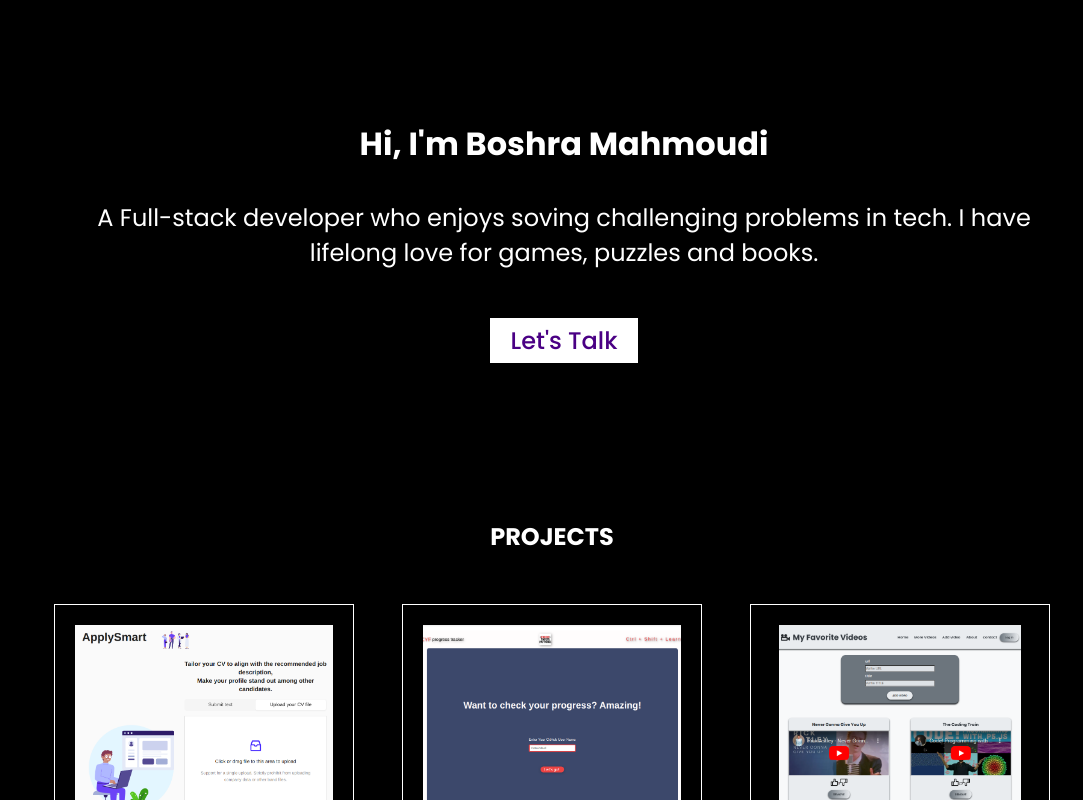
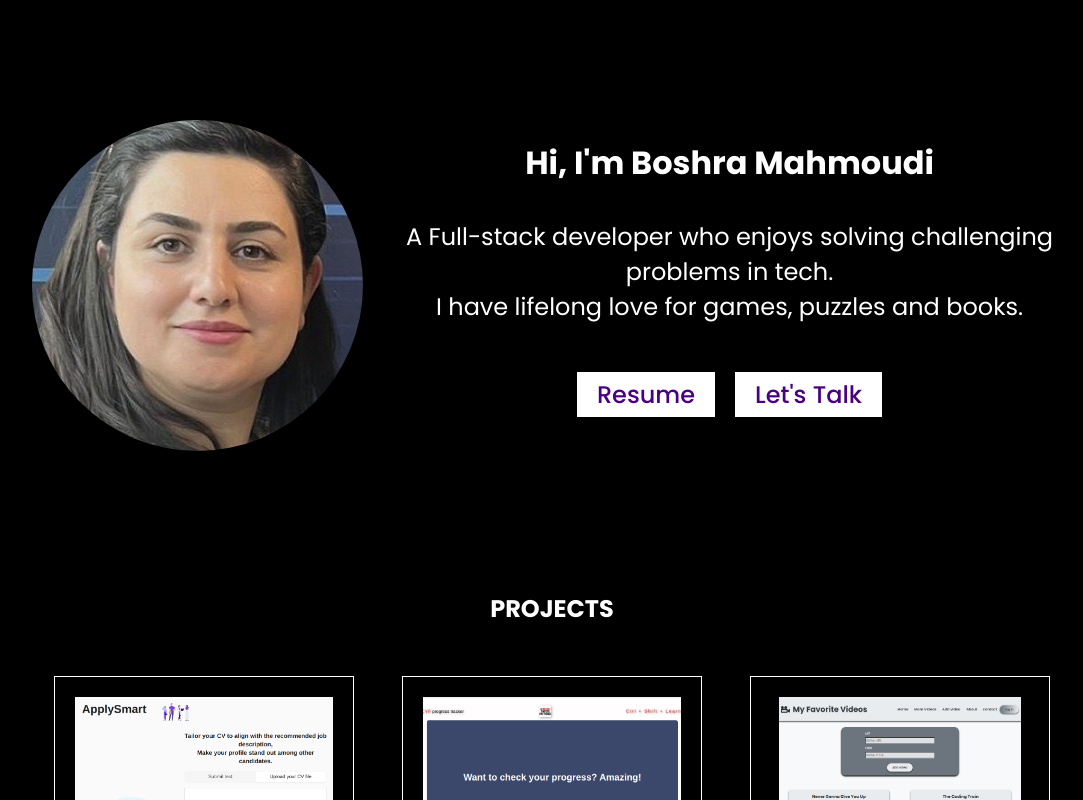
Before and after one commit to BoshraM/my-portfolio, a React (Create React App) app: page / in a window 1280 px wide. Shown: the top 800 px of the page, without its empty margins (88-1171 px from the left). Built offline with nearby package versions, Linux system fonts and the light colour scheme.

Commit message:
add social media link to footer

```diff
--- a/src/App.js
+++ b/src/App.js
@@ -1,6 +1,7 @@
 import { Hero } from "./components/Hero/Hero";
 import { Projects } from "./components/Projects";
 import { Contact } from "./components/Contact";
+import { Footer } from "./components/Footer/Footer";
 
 
 function App() {
@@ -14,6 +15,7 @@ function App() {
       <Hero />
       <Projects />
       <Contact />
+      <Footer />
 
     </div>
 
--- /dev/null
+++ b/src/components/Footer/Footer.js
@@ -0,0 +1,30 @@
+import { AiFillLinkedin } from "react-icons/ai";
+import { AiFillGithub } from "react-icons/ai";
+import { AiOutlineMail } from "react-icons/ai";
+import "./footer.css"
+
+export const Footer = () => {
+
+    return (
+        <section className="footer">
+
+
+                <div className="footer_socials flex">
+                    <a href="https://www.linkedin.com/in/boshra-mahmoudi/" target="blank" aria-label="icons to navigate to linkedin">
+                        <AiFillLinkedin className='icon' />
+                    </a>
+                    <a href="https://github.com/BoshraM" target="blank" aria-label="icons to navigate to github">
+                        <AiFillGithub className="icon" />
+                    </a>
+                    <a href="mailto:gbBoshra@gmail.com" target="_blank" aria-label="icons to navigate to email" rel="noreferrer">
+                        <AiOutlineMail className='icon' />
+                    </a>
+            </div>
+
+                {/* <div className="resume">
+                    <button className="about_btn" onClick={handleCVButtonClick}>Resume</button>
+                 </div> */}
+
+        </section >
+    )
+}
--- /dev/null
+++ b/src/components/Footer/footer.css
@@ -0,0 +1,4 @@
+.footer {
+    display: flex;
+    justify-content: center;
+}
--- a/src/components/Hero/Hero.js
+++ b/src/components/Hero/Hero.js
@@ -20,39 +20,18 @@ export const Hero = () => {
                     <img src={picture} alt="" className="hero_img" />
                 </div>
             <div className="description">
-               <h1>Hi, I'm Boshra Mahmoudi</h1>  <p>A Full-stack developer who enjoys soving challenging problems in tech. I have lifelong love for games, puzzles and books.</p>
-                <button className="profile_btn"><a href="mailto:gbBoshra@gmail.com" target="_blank" aria-label="Let's Talk" rel="noreferrer" className="profile_link">Let's Talk</a> </button>
-
+               <h1>Hi, I'm Boshra Mahmoudi</h1>  <p>A Full-stack developer who enjoys solving challenging problems in tech.<br/> I have lifelong love for games, puzzles and books.</p>
+                <div className="profile_button_container">
+                    <button className="profile_btn" onClick={handleCVButtonClick}>Resume</button>
+                    <button className="profile_btn"><a href="mailto:gbBoshra@gmail.com" target="_blank" aria-label="Let's Talk" rel="noreferrer" className="profile_link">Let's Talk</a> </button>
+                </div>
             </div>
-
-                {/*
-                <div className="profile_content">
-                    <p className="profile_name">Boshra Mahmoudi</p>
-
-                    <p className="profile_role">Software Developer</p>
-                    </div>
-                <div className="hero_socials flex">
-                    <a href="https://www.linkedin.com/in/boshra-mahmoudi/" target="blank" aria-label="icons to navigate to linkedin">
-                        <AiFillLinkedin className='icon' />
-                    </a>
-                    <a href="https://github.com/BoshraM" target="blank" aria-label="icons to navigate to github">
-                        <AiFillGithub className="icon" />
-                    </a>
-                    <a href="mailto:gbBoshra@gmail.com" target="_blank" aria-label="icons to navigate to email" rel="noreferrer">
-                        <AiOutlineMail className='icon' />
-                    </a>
-
-            </div>
-                <div className="about_content">
-                    <h1>About Me</h1>
-
-                </div>
-                <div className="about_link">
+                {/* <div className="about_link">
 
                     <button className="about_btn" onClick={handleCVButtonClick}>Resume</button>
-                    <button className="about_btn">Projects</button> */}
+                    <button className="about_btn">Projects</button>
 
-                {/* </div> */}
+                </div> */}
 
 
         </section >
--- a/src/components/Hero/hero.css
+++ b/src/components/Hero/hero.css
@@ -25,7 +25,7 @@
  }
 
  .img_container {
-    flex: 1;
+  width: 40%;
  }
 
  .hero_img {
@@ -34,13 +34,14 @@
      width: 100%;
      /* box-shadow: 3px 4px 4px #444444; */
      border-radius: 50%;
+     max-width: 450px;
  }
 
  .profile_content {
      display: flex;
      flex-direction: column;
      justify-content: center;
-     flex: 2;
+    width: 60%;
  }
 
  .profile_name {
@@ -55,6 +56,10 @@
      font-size: 1.5rem;
      font-weight: 300;
  }
+.profile_button_container {
+    display: flex;
+    gap: 20px;
+}
 
  .profile_btn {
      width: fit-content;
--- a/src/components/contact.css
+++ b/src/components/contact.css
@@ -7,7 +7,7 @@
     justify-content: center;
     gap: 2rem;
     padding: 3rem;
-    box-shadow: 3px 4px 4px #444444;
+    /* box-shadow: 3px 4px 4px #444444; */
 }
 
 .form {
```
